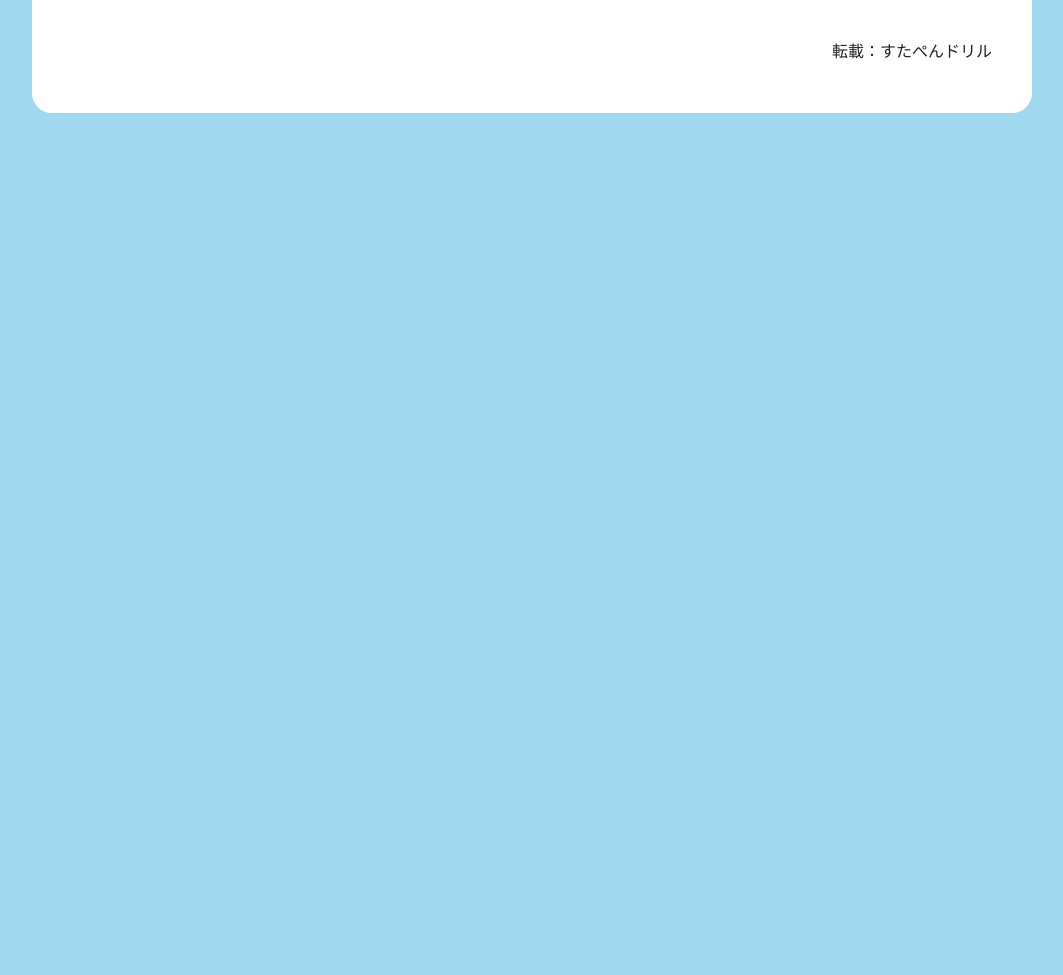
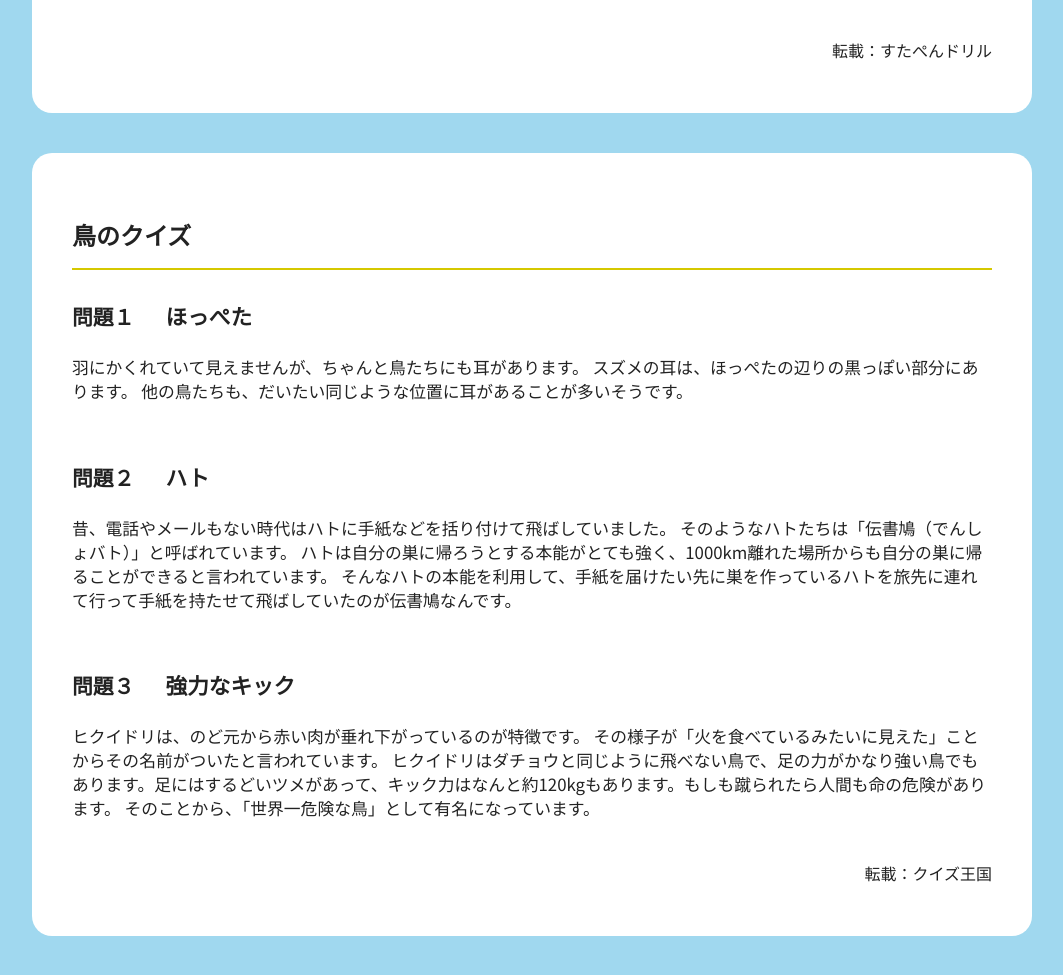
Before and after one commit to ikimono100/answer, a plain HTML site: page index.html in a window 1280 px wide. Shown: the part 817-1792 px from the top of the page, without its empty margins (108-1171 px from the left). Before the commit the page ends 1078 px from the top, so only its background shows below. Drawn offline with Linux system fonts and the light colour scheme.

Commit message:
Update index.html

```diff
--- a/index.html
+++ b/index.html
@@ -29,6 +29,26 @@
             また日本最大のトンボであるオニヤンマでも時速70㎞/hで、なぜトンボは早く動くのかというと、飛んでいる虫を捕まえるからなのでした。</p>
           <p style="text-align: right;"><br>転載：すたぺんドリル</p>
         </article>
+        <article id="part2">
+          <h2>鳥のクイズ</h2>
+          <p class="text_content"><span style="font-size: 1.30rem; font-weight: bold;">問題１&emsp;&ensp;</span><span style="font-size: 1.35rem; font-weight: bold;">ほっぺた</span><br><br>
+            羽にかくれていて見えませんが、ちゃんと鳥たちにも耳があります。
+スズメの耳は、ほっぺたの辺りの黒っぽい部分にあります。
+他の鳥たちも、だいたい同じような位置に耳があることが多いそうです。</p>
+          <br>
+          <p class="text_content"><span style="font-size: 1.30rem; font-weight: bold;">問題２&emsp;&ensp;</span><span style="font-size: 1.35rem; font-weight: bold;">ハト</span><br><br>
+            昔、電話やメールもない時代はハトに手紙などを括り付けて飛ばしていました。
+そのようなハトたちは「伝書鳩（でんしょバト）」と呼ばれています。
+ハトは自分の巣に帰ろうとする本能がとても強く、1000km離れた場所からも自分の巣に帰ることができると言われています。
+そんなハトの本能を利用して、手紙を届けたい先に巣を作っているハトを旅先に連れて行って手紙を持たせて飛ばしていたのが伝書鳩なんです。</p>
+          <br>
+          <p class="text_content"><span style="font-size: 1.30rem; font-weight: bold;">問題３&emsp;&ensp;</span><span style="font-size: 1.35rem; font-weight: bold;">強力なキック</span><br><br>
+            ヒクイドリは、のど元から赤い肉が垂れ下がっているのが特徴です。
+その様子が「火を食べているみたいに見えた」ことからその名前がついたと言われています。
+ヒクイドリはダチョウと同じように飛べない鳥で、足の力がかなり強い鳥でもあります。足にはするどいツメがあって、キック力はなんと約120kgもあります。もしも蹴られたら人間も命の危険があります。
+そのことから、「世界一危険な鳥」として有名になっています。</p>
+          <p style="text-align: right;"><br>転載：クイズ王国</p>
+        </article>
             </div>
           </main>
     </body>
```
